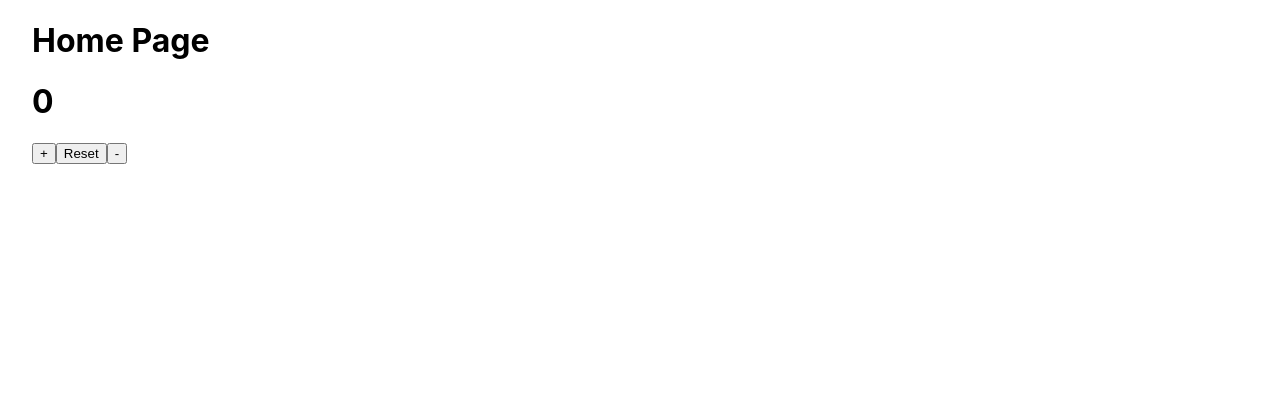
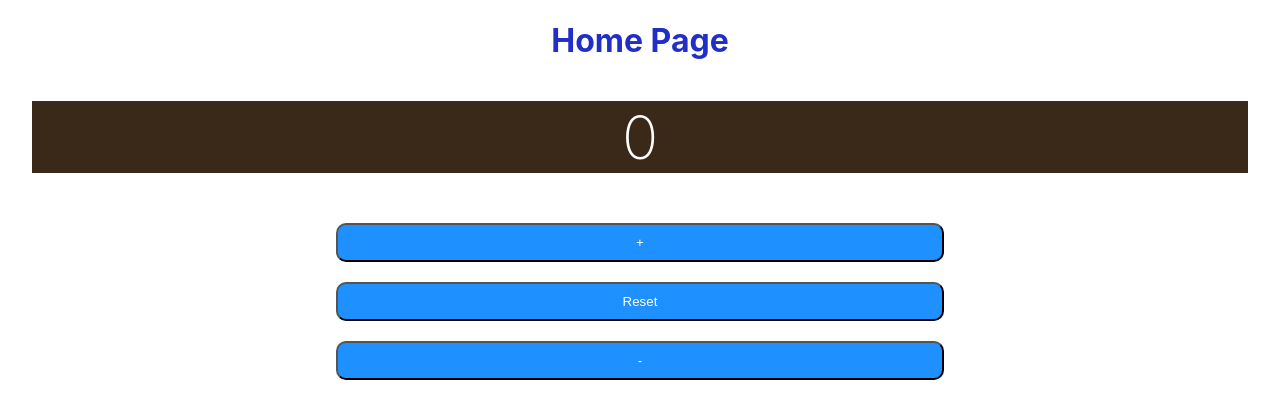
Before and after one commit to elmogof/taller-nextjs, a Next.js app: page / in a window 1280 px wide. Shown: the top 418 px of the page. Built offline with nearby package versions, Linux system fonts and the light colour scheme.

Commit message:
added HomePage.module.css

```diff
--- a/components/GenericTitleComponent.js
+++ b/components/GenericTitleComponent.js
@@ -1,9 +1,10 @@
 import React from 'react'
+import styles from '../styles/HomePage.module.css'
 
 const GenericTitleComponent = ({ texto }) => {
     return (
         <div>
-            <h1>{texto}</h1>
+            <h1 className={styles['main-header']}>{texto}</h1>
         </div>
     )
 }
--- a/hooks/useContador.js
+++ b/hooks/useContador.js
@@ -1,28 +1,25 @@
-import {useState, useEffect} from 'react'
+import { useState, useEffect } from 'react'
 
 const useContador = () => {
     const [contador, setContador] = useState(0);
 
     const aumentarContador = () => {
         setContador(contador + 1)
-        console.log('Contador: ', contador);
     }
 
     const disminuirContador = () => {
         setContador(contador - 1)
-        console.log('Contador: ', contador);
     }
 
     const resetearContador = () => {
         setContador(0)
-        console.log('Contador: ', contador);
     }
 
-    // useEffect(() => {
-    //     console.log('Valor: ', contador);
-    // }, [contador])
+    useEffect(() => {
+        console.log('Contador: ', contador);
+    }, [contador])
 
-    return [contador, aumentarContador, disminuirContador, resetearContador]
+    return [aumentarContador, disminuirContador, resetearContador, contador]
 }
 
 export default useContador
--- a/pages/index.js
+++ b/pages/index.js
@@ -1,33 +1,38 @@
-import { useState, useEffect } from 'react'
 import useContador from '../hooks/useContador'
-import styles from '../styles/Home.module.css'
+import styles from '../styles/HomePage.module.css'
 import GenericTitleComponent from '../components/GenericTitleComponent'
 
 export const Home = () => {
-  const [contador, aumentarContador, disminuirContador, reset] = useContador()
+  const [aumentar, disminuir, reset, contador] = useContador()
 
   return (
     <div className={styles.container}>
       <GenericTitleComponent
         texto={'Home Page'}
       />
-      <h1>{contador}</h1>
 
+      <h1 className={styles['contador']}>{contador}</h1>
+
+      <div className={styles['buttons-container']}>
         <button
-        onClick={() => aumentarContador()}
+          className={styles.button}
+          onClick={() => aumentar()}
         >
           +
         </button>
         <button
+          className={styles.button}
           onClick={() => reset()}
         >
           Reset
         </button>
         <button
-        onClick={() => disminuirContador()}
+          className={styles['button']}
+          onClick={() => disminuir()}
         >
           -
         </button>
+      </div>
     </div>
   )
 }
--- a/styles/Home.module.css
+++ /dev/null
@@ -1,116 +0,0 @@
-.container {
-  padding: 0 2rem;
-}
-
-.main {
-  min-height: 100vh;
-  padding: 4rem 0;
-  flex: 1;
-  display: flex;
-  flex-direction: column;
-  justify-content: center;
-  align-items: center;
-}
-
-.footer {
-  display: flex;
-  flex: 1;
-  padding: 2rem 0;
-  border-top: 1px solid #eaeaea;
-  justify-content: center;
-  align-items: center;
-}
-
-.footer a {
-  display: flex;
-  justify-content: center;
-  align-items: center;
-  flex-grow: 1;
-}
-
-.title a {
-  color: #0070f3;
-  text-decoration: none;
-}
-
-.title a:hover,
-.title a:focus,
-.title a:active {
-  text-decoration: underline;
-}
-
-.title {
-  margin: 0;
-  line-height: 1.15;
-  font-size: 4rem;
-}
-
-.title,
-.description {
-  text-align: center;
-}
-
-.description {
-  margin: 4rem 0;
-  line-height: 1.5;
-  font-size: 1.5rem;
-}
-
-.code {
-  background: #fafafa;
-  border-radius: 5px;
-  padding: 0.75rem;
-  font-size: 1.1rem;
-  font-family: Menlo, Monaco, Lucida Console, Liberation Mono, DejaVu Sans Mono,
-    Bitstream Vera Sans Mono, Courier New, monospace;
-}
-
-.grid {
-  display: flex;
-  align-items: center;
-  justify-content: center;
-  flex-wrap: wrap;
-  max-width: 800px;
-}
-
-.card {
-  margin: 1rem;
-  padding: 1.5rem;
-  text-align: left;
-  color: inherit;
-  text-decoration: none;
-  border: 1px solid #eaeaea;
-  border-radius: 10px;
-  transition: color 0.15s ease, border-color 0.15s ease;
-  max-width: 300px;
-}
-
-.card:hover,
-.card:focus,
-.card:active {
-  color: #0070f3;
-  border-color: #0070f3;
-}
-
-.card h2 {
-  margin: 0 0 1rem 0;
-  font-size: 1.5rem;
-}
-
-.card p {
-  margin: 0;
-  font-size: 1.25rem;
-  line-height: 1.5;
-}
-
-.logo {
-  height: 1em;
-  margin-left: 0.5rem;
-}
-
-@media (max-width: 600px) {
-  .grid {
-    width: 100%;
-    flex-direction: column;
-  }
-}
--- /dev/null
+++ b/styles/HomePage.module.css
@@ -0,0 +1,36 @@
+.main-header {
+    color: rgb(33, 47, 200);
+    text-align: center;
+}
+
+.contador {
+    background-color: rgb(58, 40, 24);
+    color: white;
+    font-size: 60px;
+    font-weight: 200;
+    text-align: center;
+    /* border: 2px solid tomato; */
+}
+
+.container {
+    padding: 0 2rem;
+}
+
+.button {
+    background-color: dodgerblue;
+    color: white;
+    margin-left: 20px;
+    margin-right: 20px;
+    margin-top: 10px;
+    margin-bottom: 10px;
+    padding: 10px;
+    width: 50%;
+    min-width: 100px;
+    border-radius: 10px;
+}
+
+.buttons-container {
+    display: flex;
+    flex-direction: column;
+    align-items: center;
+}
```
Also changed, not shown: styles/globals.css (line endings or trailing spaces). Lines whose indentation alone changed are shown as unchanged.
